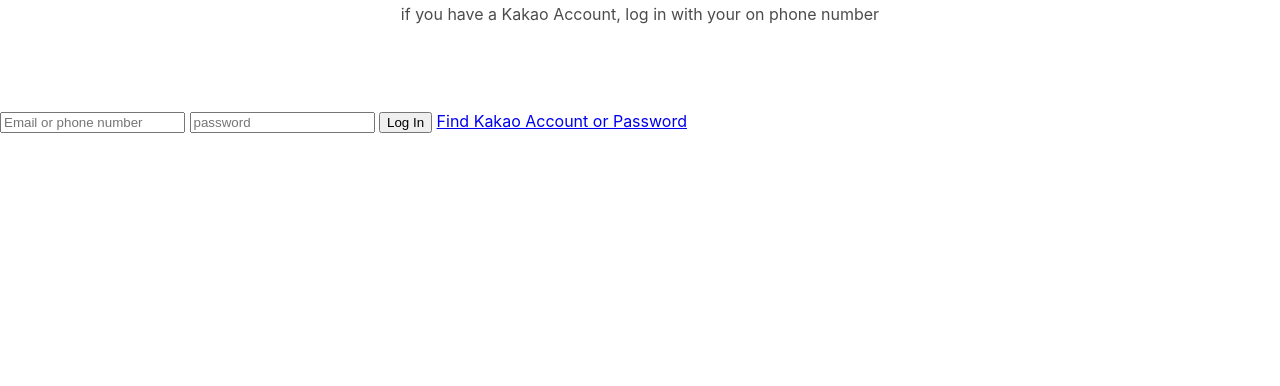
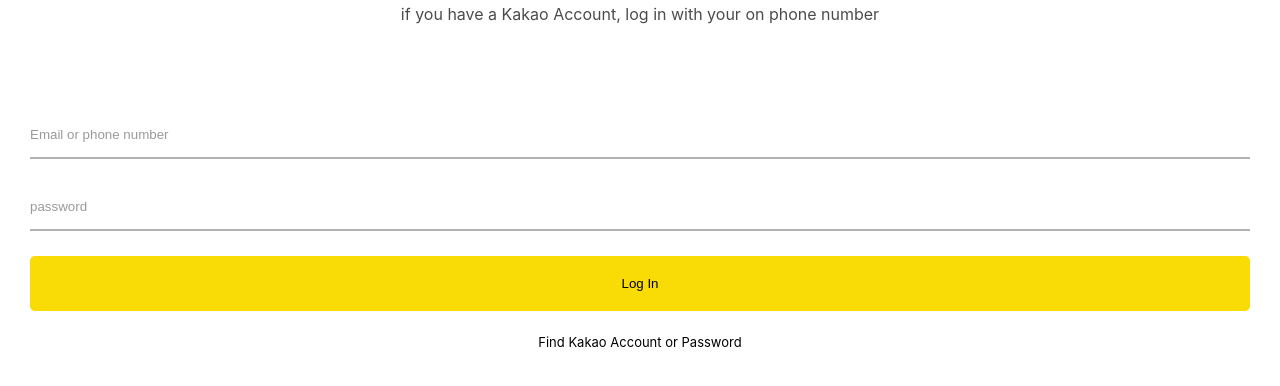
Before and after one commit to jminie-o8o/kakao-clone-2021, a plain HTML site: page index.html in a window 1280 px wide. Shown: the part 170-556 px from the top of the page. Drawn offline with Linux system fonts and the light colour scheme.

Commit message:
kakao-clone-2

```diff
--- a/css/reset.css
+++ b/css/reset.css
@@ -127,3 +127,6 @@
   border-collapse: collapse;
   border-spacing: 0;
 }
+input:focus {
+  outline: none;
+}
--- a/css/style.css
+++ b/css/style.css
@@ -1,6 +1,6 @@
 @import "reset.css";
 @import "status-bar.css";
-
+@import "variables.css";
 body {
   font-family: -apple-system, BlinkMacSystemFont, "Segoe UI", Roboto, Oxygen,
     Ubuntu, Cantarell, "Open Sans", "Helvetica Neue", sans-serif;
@@ -22,3 +22,35 @@
   width: 60%;
   opacity: 0.7;
 }
+#login-form {
+  display: flex;
+  flex-direction: column;
+  margin: 0px 30px;
+}
+#login-form input {
+  padding: 15px 0px;
+  border: none;
+  margin-bottom: 25px;
+}
+#login-form input:not([type="submit"]) {
+  border-bottom: 2px solid rgba(0, 0, 0, 0.3);
+  transition: border-color 0.3s ease-in-out;
+}
+#login-form input::placeholder {
+  color: rgba(0, 0, 0, 0.4);
+}
+#login-form input:focus {
+  border-color: var(--yellow);
+}
+#login-form input[type="submit"] {
+  background-color: var(--yellow);
+  cursor: pointer;
+  padding: 20px 0px;
+  border-radius: 5px;
+}
+#login-form a {
+  text-align: center;
+  text-decoration: none;
+  color: black;
+  font-size: 13px;
+}
--- /dev/null
+++ b/css/variables.css
@@ -0,0 +1,3 @@
+:root {
+  --yellow: #f9dc05;
+}
```
